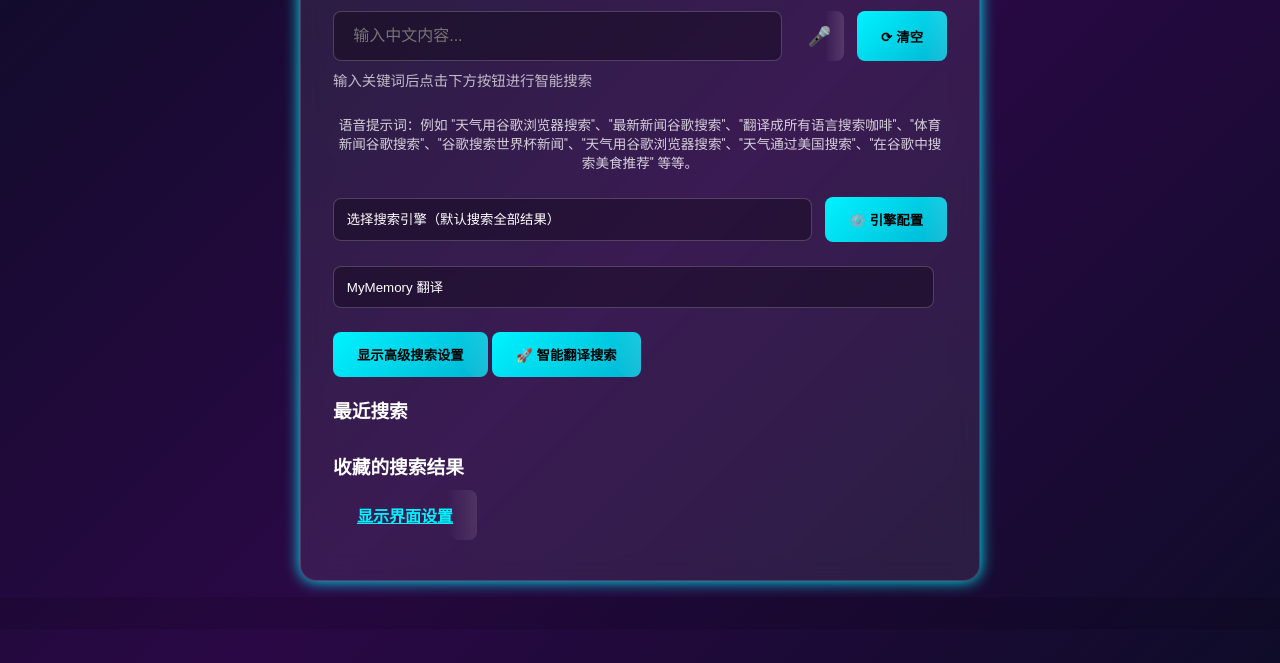
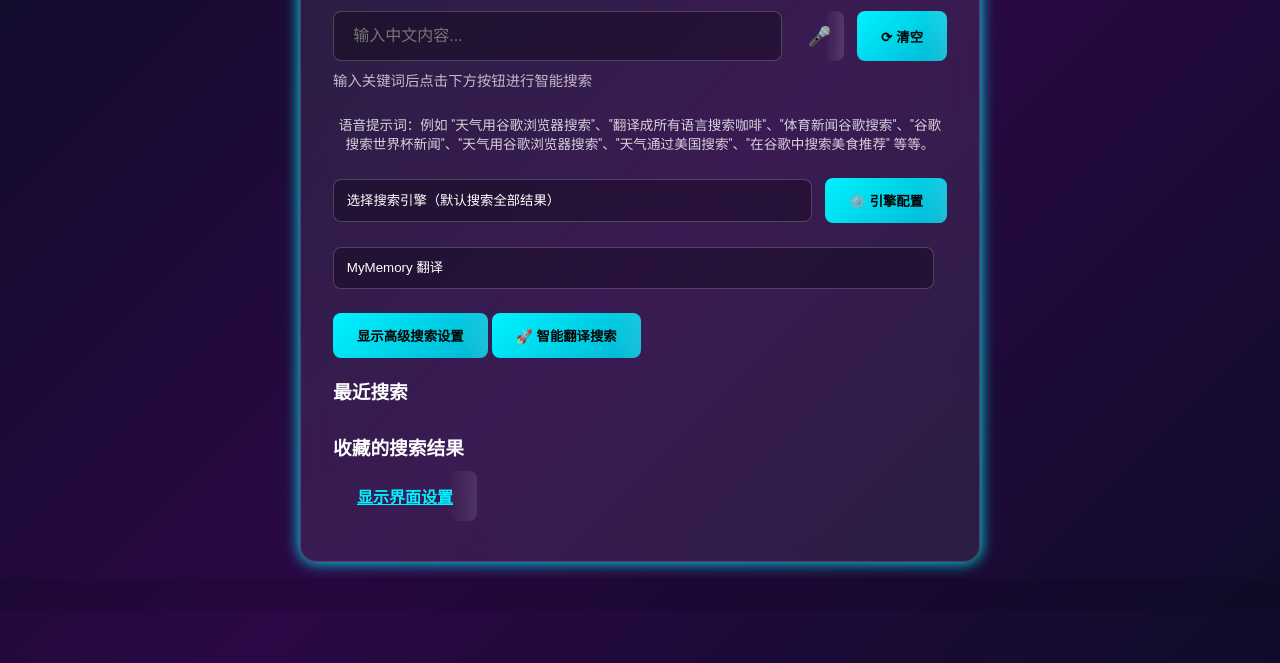
Before and after one commit to 1qaz894/kuayujie, a plain HTML site: page index.html in a window 1280 px wide. Shown: the part 137-800 px from the top of the page. Drawn offline with Linux system fonts and the light colour scheme.

Commit message:
Update index.html

```diff
--- a/index.html
+++ b/index.html
@@ -262,7 +262,7 @@
       <div id="voiceStatus"></div>
       <!-- 新增语音提示：列举了尽可能多的提示词，帮助用户快速掌握指令 -->
       <div id="voiceTip">
-        语音提示词：例如 "天气用谷歌浏览器搜索"、"最新新闻谷歌搜索"、"翻译成所有语言搜索咖啡"、"体育新闻谷歌搜索"、"谷歌搜索世界杯新闻"、"天气用谷歌浏览器搜索"、"天气通过美国搜索"、"在谷歌中搜索美食推荐" 等等。
+        语音提示词：例如 "天气用谷歌浏览器搜索"、"翻译成所有语言搜索咖啡"、"体育新闻谷歌搜索"、"谷歌搜索世界杯新闻"、"天气用谷歌浏览器搜索"、"天气通过美国搜索"、"在谷歌中搜索美食推荐" 等等。
       </div>
     </section>
 
```
